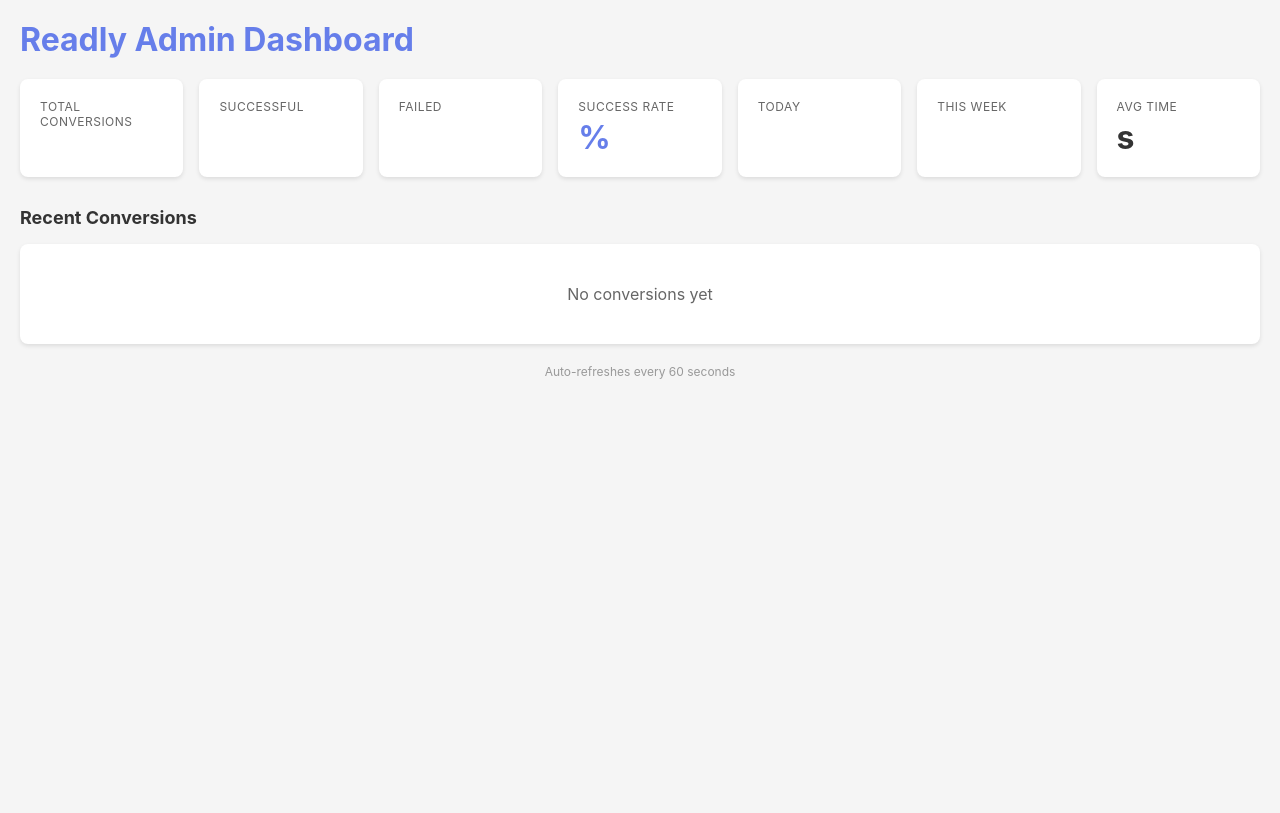
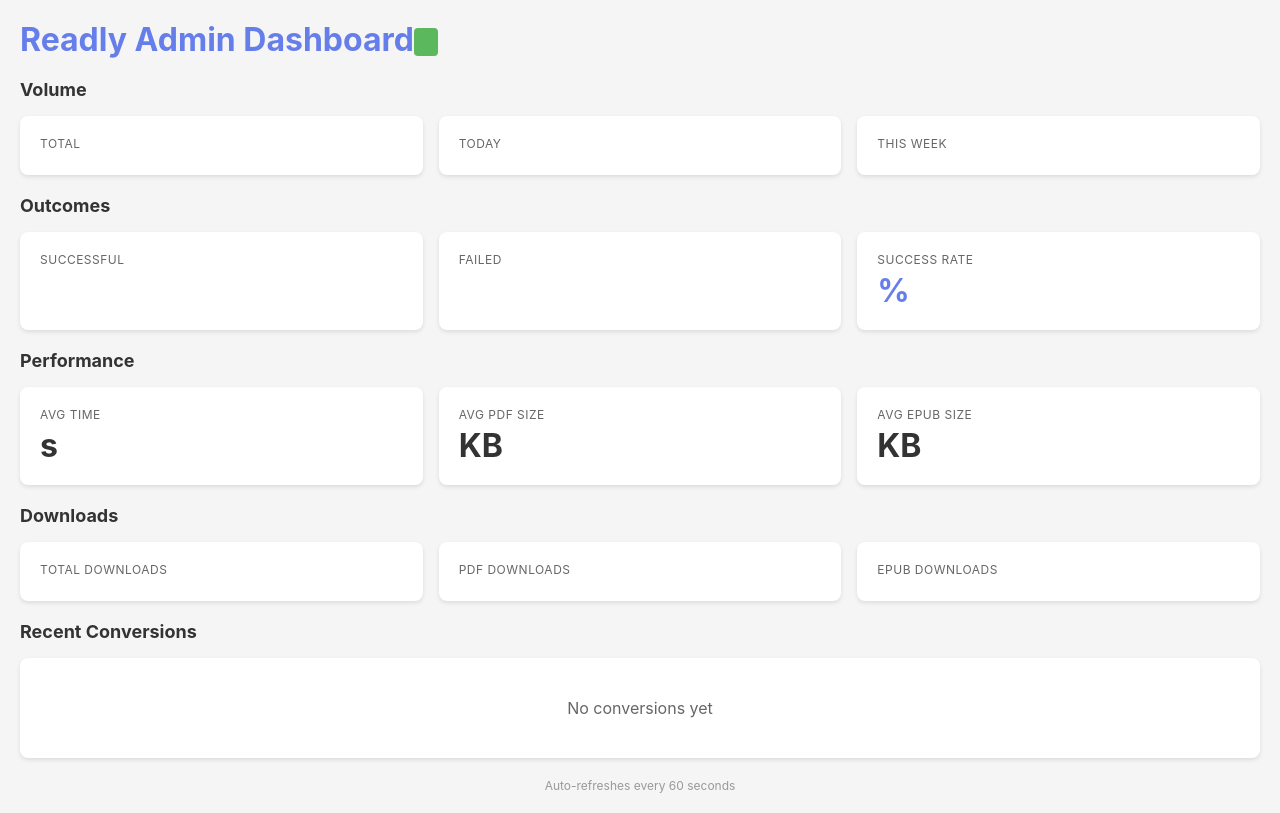
Before and after one commit to Inturious-Labs/readly, a Python web app: template backend/templates/dashboard.html in a window 1280 px wide. Before the commit the page ends 379 px from the top, so only its background shows below. Run offline with Jinja, Linux system fonts and the light colour scheme; the template is opened without the code that fills it, so the values that code supplies are empty.

Commit message:
Add file sizes, download tracking, and reorganize dashboard
- Track PDF/EPUB file sizes for each conversion
- Track download counts per file (PDF/EPUB)
- Reorganize stats into 4 rows: Volume, Outcomes, Performance, Downloads
- Add copy URL button on hover
- Display timestamps in UTC+8
- Add environment indicator (DEVELOPMENT/PRODUCTION)

Co-Authored-By: Claude Opus 4.5 <noreply@anthropic.com>

```diff
--- a/backend/templates/dashboard.html
+++ b/backend/templates/dashboard.html
@@ -28,7 +28,11 @@
             display: grid;
             grid-template-columns: repeat(auto-fit, minmax(150px, 1fr));
             gap: 16px;
-            margin-bottom: 30px;
+            margin-bottom: 20px;
+        }
+
+        .stats-grid.three-col {
+            grid-template-columns: repeat(3, 1fr);
         }
 
         .stat-card {
@@ -128,13 +164,26 @@
     </style>
 </head>
 <body>
-    <h1>Readly Admin Dashboard</h1>
+    <h1>Readly Admin Dashboard <span style="font-size: 0.5em; padding: 4px 12px; border-radius: 4px; background: {{ '#f0ad4e' if env == 'development' else '#5cb85c' }}; color: white; vertical-align: middle;">{{ env | upper }}</span></h1>
 
-    <div class="stats-grid">
+    <h2>Volume</h2>
+    <div class="stats-grid three-col">
         <div class="stat-card">
-            <div class="label">Total Conversions</div>
+            <div class="label">Total</div>
             <div class="value">{{ stats.total }}</div>
         </div>
+        <div class="stat-card">
+            <div class="label">Today</div>
+            <div class="value">{{ stats.today }}</div>
+        </div>
+        <div class="stat-card">
+            <div class="label">This Week</div>
+            <div class="value">{{ stats.this_week }}</div>
+        </div>
+    </div>
+
+    <h2>Outcomes</h2>
+    <div class="stats-grid three-col">
         <div class="stat-card success">
             <div class="label">Successful</div>
             <div class="value">{{ stats.success }}</div>
@@ -147,17 +196,37 @@
             <div class="label">Success Rate</div>
             <div class="value">{{ stats.success_rate }}%</div>
         </div>
-        <div class="stat-card">
-            <div class="label">Today</div>
-            <div class="value">{{ stats.today }}</div>
-        </div>
-        <div class="stat-card">
-            <div class="label">This Week</div>
-            <div class="value">{{ stats.this_week }}</div>
-        </div>
+    </div>
+
+    <h2>Performance</h2>
+    <div class="stats-grid three-col">
         <div class="stat-card">
             <div class="label">Avg Time</div>
             <div class="value">{{ stats.avg_conversion_time }}s</div>
+        </div>
+        <div class="stat-card">
+            <div class="label">Avg PDF Size</div>
+            <div class="value">{{ stats.avg_pdf_size_kb }}KB</div>
+        </div>
+        <div class="stat-card">
+            <div class="label">Avg EPUB Size</div>
+            <div class="value">{{ stats.avg_epub_size_kb }}KB</div>
+        </div>
+    </div>
+
+    <h2>Downloads</h2>
+    <div class="stats-grid three-col">
+        <div class="stat-card">
+            <div class="label">Total Downloads</div>
+            <div class="value">{{ stats.total_downloads }}</div>
+        </div>
+        <div class="stat-card">
+            <div class="label">PDF Downloads</div>
+            <div class="value">{{ stats.total_pdf_downloads }}</div>
+        </div>
+        <div class="stat-card">
+            <div class="label">EPUB Downloads</div>
+            <div class="value">{{ stats.total_epub_downloads }}</div>
         </div>
     </div>
 
@@ -171,7 +240,8 @@
                     <th>Title</th>
                     <th>URL</th>
                     <th>Viewport</th>
-                    <th>PDF Size</th>
+                    <th>File Sizes</th>
+                    <th>Downloads</th>
                     <th>Time</th>
                     <th>Date</th>
                 </tr>
@@ -181,9 +251,23 @@
                 <tr>
                     <td class="status-{{ row.status }}">{{ row.status }}</td>
                     <td>{{ row.title or '-' }}</td>
-                    <td class="url" title="{{ row.url }}">{{ row.url[:50] }}{% if row.url|length > 50 %}...{% endif %}</td>
+                    <td class="url-cell">
+                        <span class="url" title="{{ row.url }}">{{ row.url[:50] }}{% if row.url|length > 50 %}...{% endif %}</span>
+                        <button class="copy-btn" onclick="copyUrl(this, '{{ row.url }}')">Copy</button>
+                    </td>
                     <td>{{ row.viewport_width or '-' }}x{{ row.viewport_height or '-' }}</td>
-                    <td>{{ row.page_size or '-' }}</td>
+                    <td>
+                        {% if row.pdf_size_bytes %}
+                            PDF: {{ (row.pdf_size_bytes / 1024) | round(0) | int }}KB<br>
+                            EPUB: {{ (row.epub_size_bytes / 1024) | round(0) | int }}KB
+                        {% else %}
+                            -
+                        {% endif %}
+                    </td>
+                    <td>
+                        PDF: {{ row.pdf_downloads or 0 }}<br>
+                        EPUB: {{ row.epub_downloads or 0 }}
+                    </td>
                     <td>{{ row.conversion_time or '-' }}s</td>
                     <td class="timestamp">{{ row.created_at }}</td>
                 </tr>
@@ -196,5 +280,18 @@
     </div>
 
     <p class="refresh-note">Auto-refreshes every 60 seconds</p>
+
+    <script>
+        function copyUrl(btn, url) {
+            navigator.clipboard.writeText(url).then(() => {
+                btn.textContent = 'Copied!';
+                btn.classList.add('copied');
+                setTimeout(() => {
+                    btn.textContent = 'Copy';
+                    btn.classList.remove('copied');
+                }, 1500);
+            });
+        }
+    </script>
 </body>
 </html>
```
Also changed, not shown: other parts of backend/templates/dashboard.html (+33 -1 lines), backend/database.py (+62 -5 lines), backend/main.py (+15 -2 lines).
